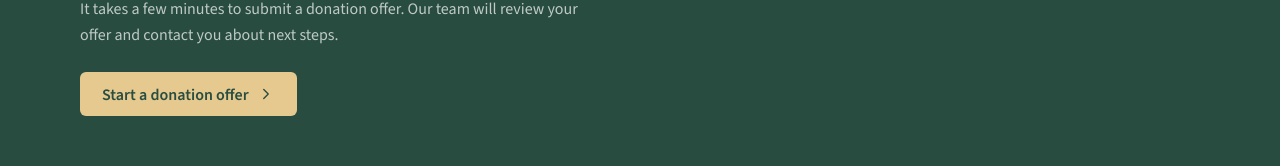
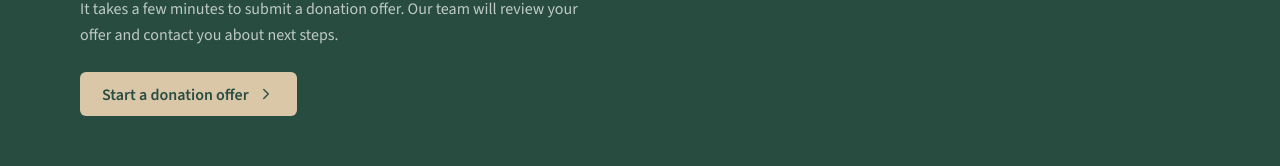
Before and after one commit to JinyiLu-0x/ReHomePrototype, a React (Vite) app: page / in a window 1280 px wide. Shown: the part 2621-2787 px from the top of the page. Built offline with nearby package versions, Linux system fonts and the light colour scheme; the HTML template or start-up script is replaced by a standard one.

Commit message:
Tone down donation CTA to muted sand

```diff
--- a/src/index.css
+++ b/src/index.css
@@ -1192,9 +1192,9 @@ textarea.d-input, .d-textarea { height: auto; padding: 9px 11px; resize: vertica
 .pub-cta-inner .pub-cta { margin-top: 8px; }
 /* White button for use on forest-green panels */
 .pub-cta-on-forest {
-  background: #e6c98f !important; color: #294d40 !important;
-}
-.pub-cta-on-forest:hover { background: #f0dbad !important; }
+  background: #d9c7a8 !important; color: #294d40 !important;
+}
+.pub-cta-on-forest:hover { background: #e5d8bf !important; }
 
 /* ── Public footer ───────────────────────────────────────────────────── */
 .pub-footer {
```
